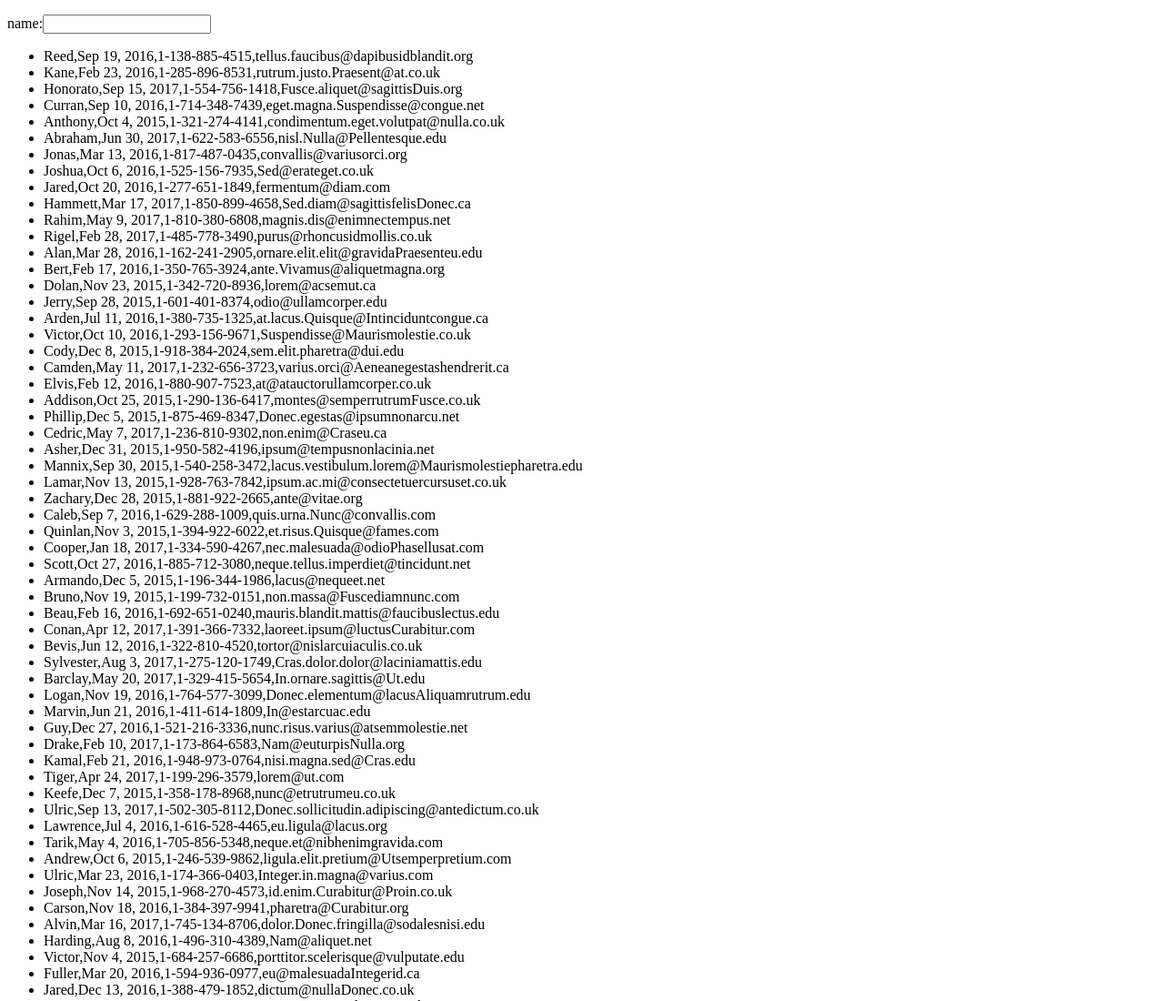
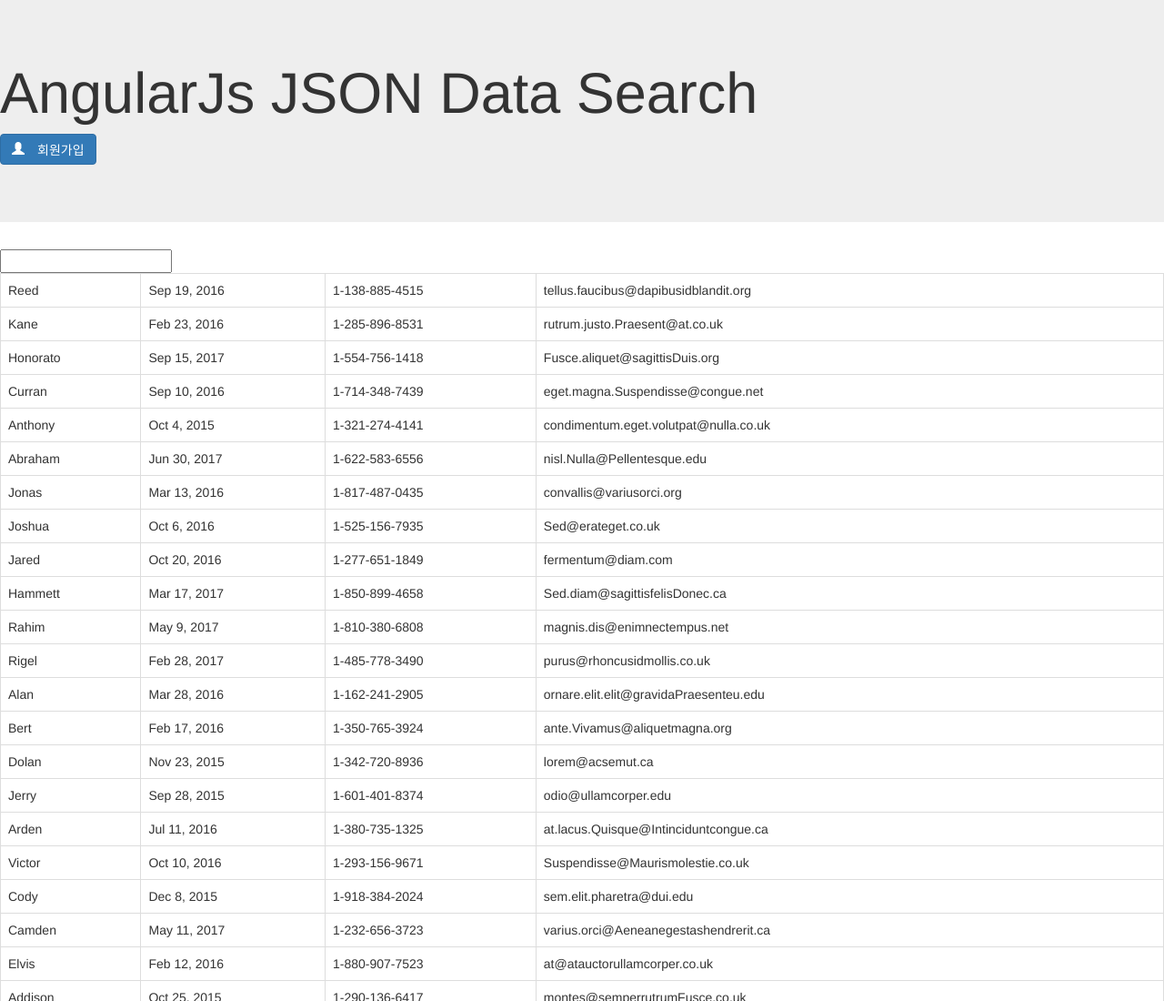
Before and after one commit to Leeunho/anguarjs-search, a plain HTML site: page index.html in a window 1280 px wide. Shown: the top 1100 px of the page at 91% size. Drawn offline with nearby package versions, Linux system fonts and the light colour scheme.

Commit message:
이운호
부트스트랩

```diff
--- a/index.html
+++ b/index.html
@@ -1,45 +1,57 @@
 <!DOCTYPE html>
 <html>
 <head>
-	<style>
-	.highlight {background-color:yellow;}
-	li font.this{
-		color:#F00;
-	}
-	</style>
 <meta charset="UTF-8">
+<meta name="viewport" content="width=device-width,initial-scale=1">
 <title>AngularJs</title>
 <script src="https://ajax.googleapis.com/ajax/libs/angularjs/1.5.6/angular.min.js"></script>
 <script src="https://code.jquery.com/jquery-3.1.1.min.js"></script>
+<link rel="stylesheet" href="https://maxcdn.bootstrapcdn.com/bootstrap/3.3.7/css/bootstrap.min.css" integrity="sha384-BVYiiSIFeK1dGmJRAkycuHAHRg32OmUcww7on3RYdg4Va+PmSTsz/K68vbdEjh4u" crossorigin="anonymous">
 </head>
-<body ng-app="myApp" ng-controller="myFriends">
+<body>
+    <div class="jumbotron">
+        <h1>AngularJs JSON Data Search</h1>
+        <p>
+            <a href="/join" class="btn btn-primary">
+                <span class="glyphicon glyphicon-user">
+                회원가입
+            </a>
+        </p>
+    </div>
 
-    <p>name:<input type="text" ng-model="searchname" class="myInput">   </p>
-    <ul>
-        <li ng-repeat="friend in friends" ng-if="friend.name.match(searchname)">
-            <font class="abc">{{friend.name}},{{friend.birth}},{{friend.phone}},{{friend.email}}</font>
-        </li>
-    </ul>
+    <div ng-app="myApp" ng-controller="MyFriends">
+        <form>
+            <!-- 입력 -->
+            <input type="text" ng-model="name" class="form-coltrol">
+        </form>
+        <!-- JSON 파일 받아오기 -->
+        <table class="table table-bordered">
+            <tr ng-repeat="friend in friends" ng-if="friend.name.match(name)">
+                <td>{{friend.name}}</td>
+                <td>{{friend.birth}}</td>
+                <td>{{friend.phone}}</td>
+                <td>{{friend.email}}</td>
+            </tr>
+        </table>
+    </div>
 
     <script>
         var app = angular.module('myApp',[]);
-        app.controller('myFriends',function($scope,$http){
+        app.controller('MyFriends',function($scope,$http){
             $http.get("friends.json").then(function(res){
                 $scope.friends = res.data;
             });
         });
         $(function(){
         $(".myInput").on("keydown",function(){
-
-        		check();
-        	});
-
-
-        	function check(){
-        		if($(".myInput").val() != "") $(".abc").addClass("this");
-        		if($(".myInput").val() == "") $(".abc").removeClass("this");
+            if($(".myInput").val() != ""){
+                $(".abc").addClass("this");
             }
-        });
+            else{
+                $(".abc").removeClass("this");
+            }
+        })
+        })
 
     </script>
 
```
Lines whose indentation alone changed are shown as unchanged.
